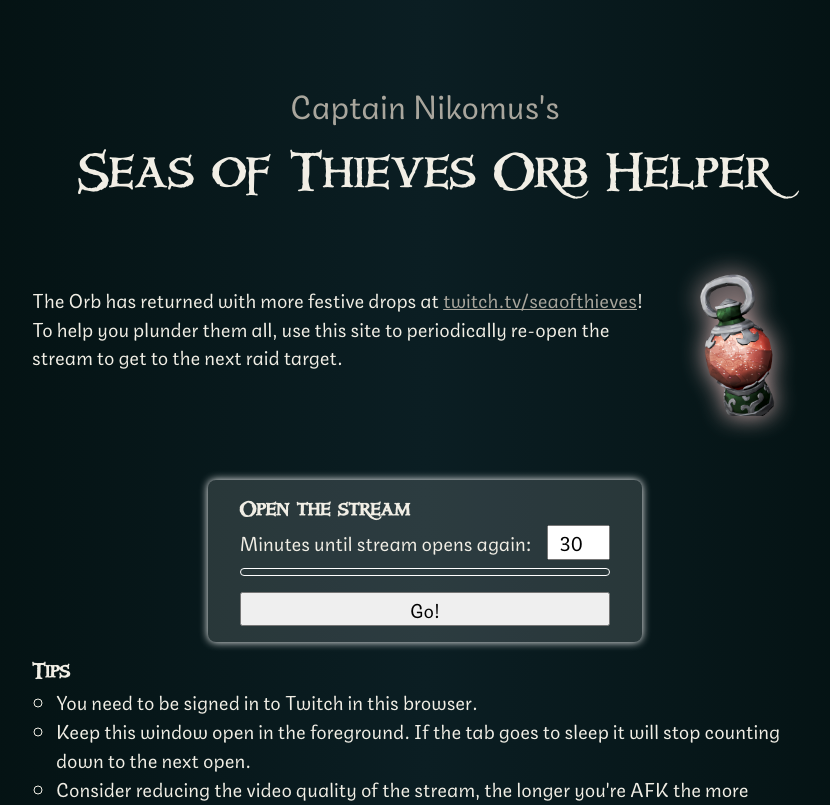
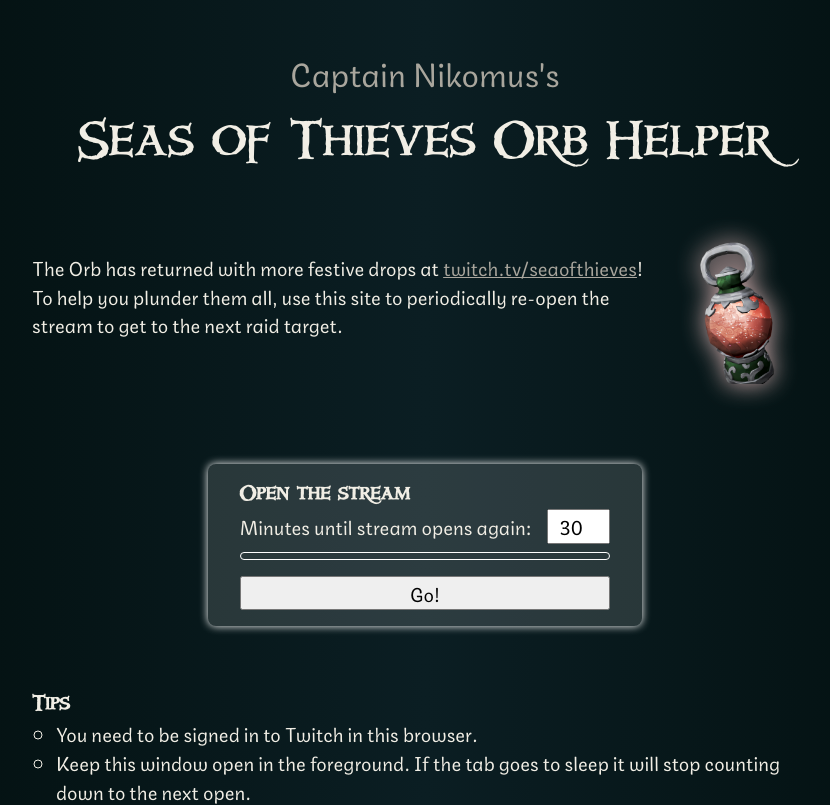
Before and after one commit to Nikomus/orb, a Next.js app: page / in a window 1280 px wide. Shown: the top 805 px of the page, without its empty margins (215-1045 px from the left). Built offline with nearby package versions, Linux system fonts and the light colour scheme.

Commit message:
Minor layout edits

```diff
--- a/styles/Home.module.css
+++ b/styles/Home.module.css
@@ -9,7 +9,7 @@
 }
 
 .main h1 {
-  margin: 4rem 0 2rem 0;
+  margin: 2rem 0;
   font-size: 2rem;
   font-weight: normal;
   text-align: center;
@@ -94,7 +94,7 @@
   padding: 1rem var(--gutter-width);
   display: flex;
   flex-direction: column;
-  margin: 1rem 0;
+  margin: 2rem 0 4rem 0;
 }
 
 .button {
```
